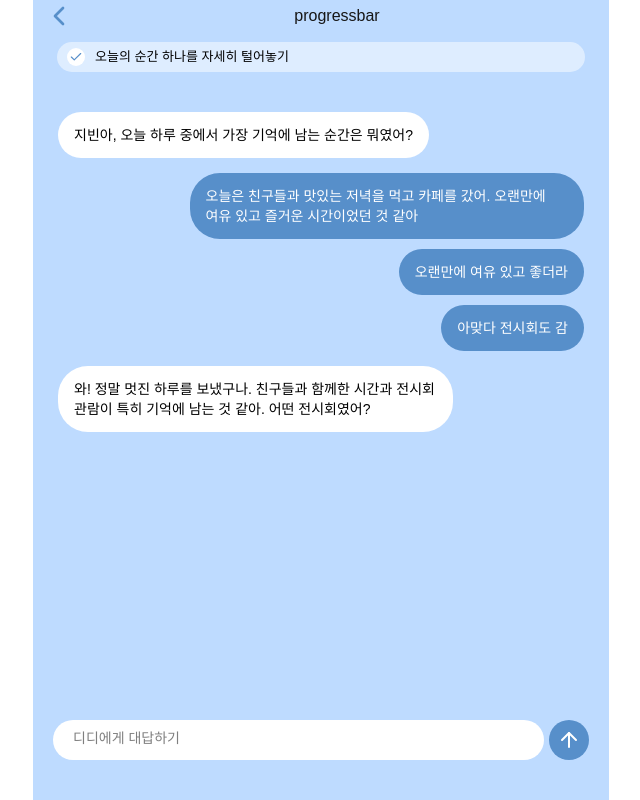
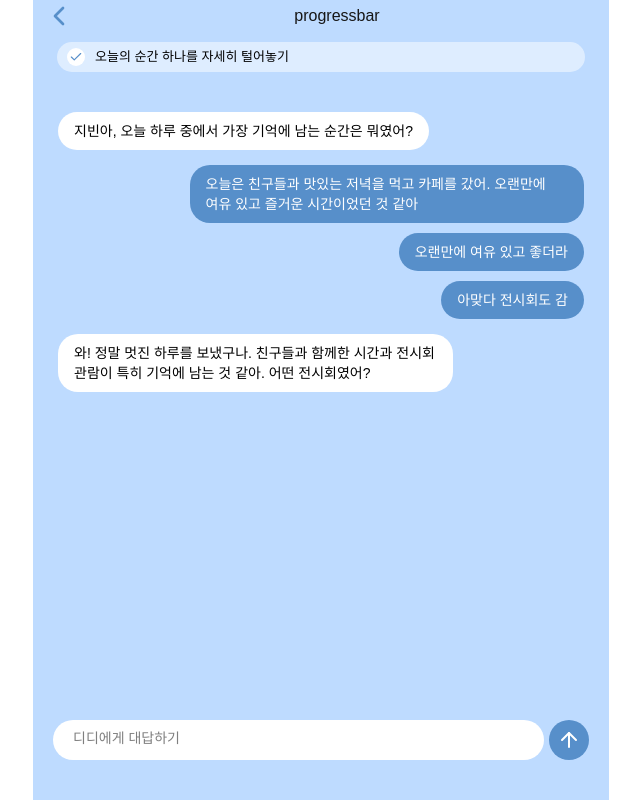
Before and after one commit to Seungmo-Ku/ongi-front, a Next.js app: page /communication in a window 1280 px wide. Shown: the whole page, without its empty margins (319-959 px from the left). Built offline with nearby package versions, Linux system fonts and the light colour scheme.

Commit message:
Update BoxCommunicationText border radius and padding
Changed the border radius from 30px to 20px and vertical padding from 13px to 9px for improved visual consistency in the BoxCommunicationText component.

```diff
--- a/src/components/box/box-communication-text.tsx
+++ b/src/components/box/box-communication-text.tsx
@@ -20,7 +20,7 @@ export const BoxCommunicationText = ({
     return (
         <div
             {...props}
-            className={clsx('rounded-[30px] max-w-3/4 text-14-regular break-keep px-4 py-[13px] transition duration-300 active:scale-95', textColorClass, className)}
+            className={clsx('rounded-[20px] max-w-3/4 text-14-regular break-keep px-4 py-[9px] transition duration-300 active:scale-95', textColorClass, className)}
         >
             {text}
         </div>
```
